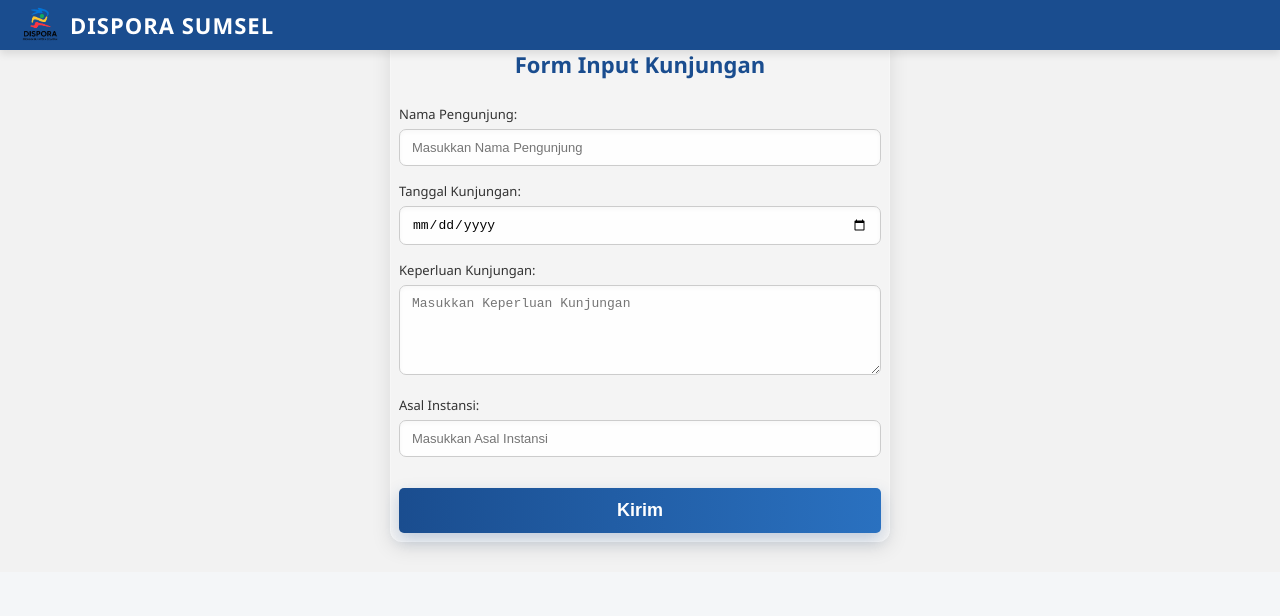
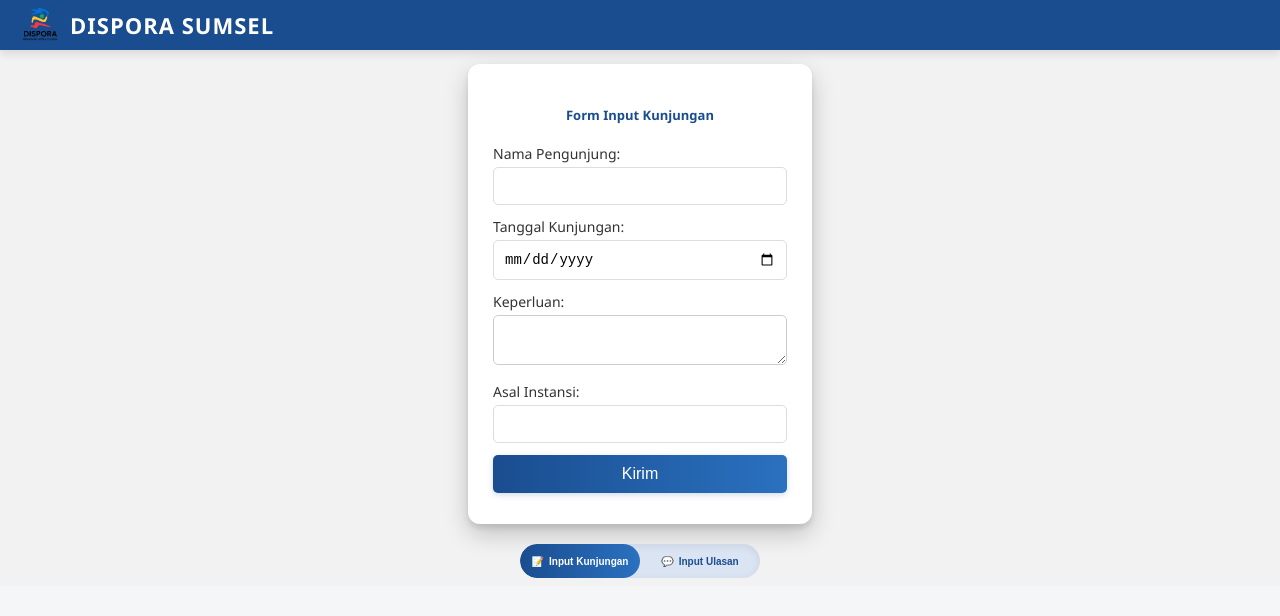
Before and after one commit to dwhusen123/kunjungandispora, a React (Create React App) app: page /form-kunjungan in a window 1280 px wide. Shown: the top 616 px of the page. Built offline with nearby package versions, Linux system fonts and the light colour scheme.

Commit message:
Update UI Form Kunjungan & Animasi

```diff
--- a/src/App.js
+++ b/src/App.js
@@ -6,7 +6,6 @@ import LoginPegawai from './pages/LoginPegawai';
 import DashboardAdmin from './pages/DashboardAdmin';
 import DashboardSekretaris from './pages/DashboardSekretaris';
 import AdminProfile from './pages/AdminProfile';
-import UlasanPengunjung from './pages/UlasanPengunjung';
 
 function App() {
   return (
@@ -18,7 +17,6 @@ function App() {
         <Route path="/dashboard-admin" element= {<DashboardAdmin />} />
         <Route path="/dashboard-sekretaris" element= {<DashboardSekretaris />} />
         <Route path="/admin/profile" element={<AdminProfile />} />
-        <Route path="/ulasan" element={<UlasanPengunjung />} />
       </Routes>
     </Router>
   );
--- a/src/Styles/FormKunjungan.css
+++ b/src/Styles/FormKunjungan.css
@@ -1,142 +1,211 @@
 body {
-  overflow-x: hidden; /* mencegah loncatan horizontal */
-  overflow-y: hidden; /* mencegah loncatan horizontal */
+  overflow-x: hidden;
+  overflow-y: auto;
+  font-family: 'Poppins', sans-serif;
+  background: #f4f6f8;
+  margin: 0;
+  padding: 0;
 }
 
-
-.form-kunjungan {
+/* === WRAPPER === */
+.form-wrapper {
   padding: 8px;
-  background: rgba(255, 255, 255, 0.15);
-  max-width: 500px; /* lebih ramping dari 540px */
-  margin: 30px auto;
-  border-radius: 12px;
-  box-shadow: 0 6px 20px rgba(0, 0, 0, 0.1);
-  border: 1px solid rgba(255, 255, 255, 0.25);
-  backdrop-filter: blur(8px);
-  animation: slideFadeIn 0.8s ease-out;
-  transform: scale(0.96); /* mengecilkan keseluruhan form sedikit */
-  transition: transform 0.4s ease;
+  margin-top: 40px;
+  width: 100%;
+  max-width: 360px; /* mengecilkan form */
+  margin-left: auto;
+  margin-right: auto;
+  box-sizing: border-box;
 }
 
-/* Animasi smooth muncul dari bawah */
-@keyframes slideFadeIn {
-  0% {
-    opacity: 0;
-    transform: translateY(30px);
-  }
-  100% {
-    opacity: 1;
-    transform: translateY(0);
-  }
+/* === FLIP CONTAINER === */
+.form-flip-container {
+  perspective: 1200px;
+  width: 100%;
+  position: relative;
+  min-height: 460px;
 }
 
-.form-kunjungan h2 {
-  text-align: center;
-  color: #1a4d8f;
-  margin-bottom: 16px;
-  font-weight: 600;
-  font-size: 22px;
+.form-flip-inner {
+  min-height: 460px;
+  transition: transform 0.7s ease;
+  transform-style: preserve-3d;
+  position: relative;
 }
 
-.form-kunjungan form {
+.form-flip-container.flipped .form-flip-inner {
+  transform: rotateY(180deg);
+}
+
+/* === FORM FACE === */
+.form-face {
+  position: relative;
+  width: 100%;
+  padding: 10px;
+  border-radius: 6px;
+  background: rgba(255, 255, 255, 0.15);
+  border: 1px solid rgba(255, 255, 255, 0.25);
+  backdrop-filter: blur(6px);
+  box-shadow: 0 3px 8px rgba(0, 0, 0, 0.05);
+  backface-visibility: hidden;
+  display: flex;
+  flex-direction: column;
+  justify-content: center;
+}
+
+.form-front {
+  z-index: 2;
+}
+
+.form-back {
+  transform: rotateY(180deg);
+}
+
+/* === ISI FORM === */
+.form-face h2 {
+  text-align: center;
+  font-size: 13px;
+  font-weight: 600;
+  color: #1a4d8f;
+  margin-bottom: 10px;
+}
+
+form {
   display: flex;
   flex-direction: column;
 }
 
-.form-kunjungan form div {
-  margin-bottom: 16px;
+form div {
+  margin-bottom: 6px;
 }
 
-.form-kunjungan form label {
-  margin-bottom: 6px;
+form div:last-of-type {
+  margin-bottom: 0; /* pastikan div terakhir tidak dorong tombol */
+}
+
+
+form label {
+  font-size: 10px;
   font-weight: 500;
   color: #333;
+  margin-bottom: 4px;
   display: block;
-  font-size: 13px;
 }
 
-.form-kunjungan form input,
-.form-kunjungan form textarea {
+form input,
+form textarea {
   width: 100%;
-  padding: 10px 12px;
+  padding: 5px 7px;
+  font-size: 10px;
   border: 1px solid #ccc;
-  border-radius: 7px;
-  background-color: #fefefe;
-  box-shadow: inset 0 2px 4px rgba(0, 0, 0, 0.03);
-  font-size: 13px;
-  transition: border 0.3s ease, box-shadow 0.3s ease;
+  border-radius: 5px;
+  background-color: #fff;
 }
 
-.form-kunjungan form input:focus,
-.form-kunjungan form textarea:focus {
+form input:focus,
+form textarea:focus {
   border-color: #1a4d8f;
-  box-shadow: 0 0 0 3px rgba(26, 77, 143, 0.2);
+  box-shadow: 0 0 0 2px rgba(26, 77, 143, 0.15);
   outline: none;
 }
 
-.form-kunjungan form textarea {
-  min-height: 90px;
+form textarea {
+  min-height: 50px;
   resize: vertical;
 }
 
-.form-kunjungan form button {
+form button[type="submit"] {
   background: linear-gradient(to right, #1a4d8f, #2a71c0);
   color: white;
-  padding: 10px;
-  font-size: 14px;
-  font-weight: bold;
+  padding: 6px;
+  font-size: 10px;
+  font-weight: 500;
   border: none;
-  border-radius: 7px;
+  border-radius: 6px;
   cursor: pointer;
-  box-shadow: 0 6px 16px rgba(26, 77, 143, 0.25);
-  transition: background 0.3s ease, transform 0.2s;
+  transition: all 0.3s ease;
+  box-shadow: 0 2px 6px rgba(26, 77, 143, 0.2);
+  margin-top: 8px;
 }
 
-.form-kunjungan form button:hover {
+form button[type="submit"]:hover {
   background: linear-gradient(to right, #2a71c0, #1a4d8f);
-  transform: scale(1.03);
+  transform: scale(1.02);
 }
 
+/* === PESAN SUKSES === */
 .success-message {
-  background: rgba(0, 255, 128, 0.1);
+  background: rgba(0, 255, 128, 0.08);
   color: #1a7f37;
-  padding: 15px 20px;
-  margin-bottom: 20px;
+  padding: 6px 10px;
+  font-size: 10px;
+  margin-top: 10px;
   border: 1px solid #a3e4b6;
-  border-left: 6px solid #28a745;
-  border-radius: 6px;
-  font-weight: 500;
-  font-size: 15px;
+  border-left: 5px solid #28a745;
+  border-radius: 5px;
   display: flex;
   align-items: center;
-  gap: 10px;
-  box-shadow: 0 2px 6px rgba(0, 128, 0, 0.08);
+  gap: 6px;
 }
 
 .success-message::before {
   content: "✔️";
-  font-size: 17px;
+  font-size: 12px;
 }
 
-@media (max-width: 600px) {
-  .form-kunjungan {
-    margin: 70px 16px 20px;
-    padding: 16px;
-    max-width: 100%;
-  }
+/* === TOGGLE SWITCH === */
+.toggle-switch-container {
+  display: flex;
+  justify-content: center;
+  margin-top: 20px;
+}
 
-  .form-kunjungan h2 {
-    font-size: 20px;
-  }
+.toggle-switch {
+  position: relative;
+  display: flex;
+  width: 240px;
+  height: 34px;
+  background-color: #dbe4f3;
+  border-radius: 17px;
+  overflow: hidden;
+  box-shadow: inset 0 2px 8px rgba(0, 0, 0, 0.08);
+}
 
-  .form-kunjungan form input,
-  .form-kunjungan form textarea {
-    font-size: 13px;
-    padding: 10px;
-  }
+.toggle-switch button {
+  flex: 1;
+  font-size: 10px;
+  font-weight: 600;
+  color: #1a4d8f;
+  background: none;
+  border: none;
+  cursor: pointer;
+  z-index: 1;
+  display: flex;
+  align-items: center;
+  justify-content: center;
+  gap: 5px;
+}
 
-  .form-kunjungan form button {
-    font-size: 14px;
-    padding: 10px;
-  }
+.toggle-switch .slider-bg {
+  position: absolute;
+  width: 50%;
+  height: 100%;
+  background: linear-gradient(to right, #1a4d8f, #2a71c0);
+  border-radius: 17px;
+  z-index: 0;
+  transition: transform 0.4s ease-in-out;
 }
+
+.toggle-switch.left .slider-bg {
+  transform: translateX(0%);
+}
+
+.toggle-switch.right .slider-bg {
+  transform: translateX(100%);
+}
+
+.toggle-switch.left button:first-child,
+.toggle-switch.right button:last-child {
+  color: #fff;
+  font-weight: 700;
+}
--- a/src/Styles/Login.css
+++ b/src/Styles/Login.css
@@ -1,5 +1,3 @@
-/* Login.css */
-
 .login-page {
   display: flex;
   flex-direction: column;
@@ -7,20 +5,20 @@
   min-height: 100vh;
   background-color: #f4f6f8;
   font-family: 'Poppins', sans-serif;
-  padding-top: 40px;
+  padding-top: 36px; /* sedikit turun dari 40px */
 }
 
 /* Flip Container */
 .form-flip-container {
   perspective: 1200px;
   width: 100%;
-  max-width: 420px;
-  height: 400px;
+  max-width: 380px; /* dari 420px */
+  height: 360px;     /* dari 400px */
   position: relative;
-  margin-top: 20px;
+  margin-top: 16px;
 }
 
-/* Inner wrapper untuk kedua sisi */
+/* Inner wrapper */
 .form-flip-inner {
   width: 100%;
   height: 100%;
@@ -29,17 +27,16 @@
   transform-style: preserve-3d;
 }
 
-/* Flip trigger */
 .form-flip-container.flipped .form-flip-inner {
   transform: rotateY(180deg);
 }
 
-/* Muka & Belakang Form */
+/* Form Faces */
 .form-face {
   position: absolute;
   width: 100%;
   height: 100%;
-  padding: 30px;
+  padding: 24px; /* dari 30px */
   box-sizing: border-box;
   border-radius: 12px;
   background: #ffffff;
@@ -54,7 +51,6 @@
   transition: box-shadow 0.3s ease;
 }
 
-/* Efek bayangan berbeda saat hover untuk kesan 3D aktif */
 .form-face:hover {
   box-shadow:
     0 12px 28px rgba(0, 0, 0, 0.25),
@@ -71,31 +67,31 @@
 
 /* Form Fields */
 form div {
-  margin-bottom: 15px;
+  margin-bottom: 12px; /* dari 15px */
 }
 
 form label {
-  font-size: 16px;
+  font-size: 14px; /* dari 16px */
   color: #333;
-  margin-bottom: 5px;
+  margin-bottom: 4px;
   display: block;
   text-align: left;
 }
 
 form input {
   width: 100%;
-  padding: 12px;
+  padding: 10px;       /* dari 12px */
   border: 1px solid #ddd;
   border-radius: 5px;
-  font-size: 16px;
+  font-size: 14px;     /* dari 16px */
 }
 
 /* Submit Button */
 form button[type="submit"] {
-  margin-top: 15px;
-  padding: 12px;
+  margin-top: 12px;     /* dari 15px */
+  padding: 10px;        /* dari 12px */
   width: 100%;
-  font-size: 18px;
+  font-size: 16px;      /* dari 18px */
   background-color: #1a4d8f;
   color: white;
   border: none;
@@ -106,15 +102,16 @@ form button[type="submit"] {
 form button[type="submit"]:hover {
   background-color: #163f76;
 }
+
 /* === SLIDER TOGGLE MODERN === */
 .role-toggle-wrapper {
   display: flex;
   align-items: center;
   justify-content: space-between;
   position: relative;
-  width: 260px;
-  height: 50px;
-  margin-top: 45px;
+  width: 230px;          /* dari 260px */
+  height: 44px;          /* dari 50px */
+  margin-top: 38px;      /* dari 45px */
   background: linear-gradient(145deg, #e6e6e6, #ffffff);
   border-radius: 50px;
   cursor: pointer;
@@ -128,8 +125,8 @@ form button[type="submit"]:hover {
   position: absolute;
   top: 3px;
   left: 3px;
-  width: 124px;
-  height: 44px;
+  width: 110px;          /* dari 124px */
+  height: 38px;          /* dari 44px */
   background: linear-gradient(to right, #1a4d8f, #2a6bd8);
   border-radius: 50px;
   box-shadow: 0 4px 8px rgba(26, 77, 143, 0.4),
@@ -139,13 +136,13 @@ form button[type="submit"]:hover {
 }
 
 .role-toggle-wrapper.sekretaris .slider {
-  left: 133px;
+  left: 117px; /* disesuaikan dari 133px */
 }
 
 .role-toggle-wrapper .label {
   flex: 1;
   text-align: center;
-  font-size: 14.5px;
+  font-size: 13px;       /* dari 14.5px */
   font-weight: 600;
   color: #333;
   z-index: 1;
@@ -173,48 +170,43 @@ form button[type="submit"]:hover {
 /* Responsive */
 @media (max-width: 500px) {
   .form-flip-container {
-    max-width: 92%;      /* dari 420px jadi relatif */
-    height: 360px;       /* sedikit dikurangi dari 400px */
+    max-width: 92%;
+    height: 340px; /* dari 360px */
   }
 
   .form-face {
-    padding: 20px;       /* lebih kecil */
+    padding: 18px;
   }
 
   form label {
-    font-size: 14px;
+    font-size: 13px;
   }
 
   form input {
-    padding: 10px;
-    font-size: 14px;
+    padding: 9px;
+    font-size: 13px;
   }
 
   form button[type="submit"] {
-    padding: 10px;
-    font-size: 16px;
+    padding: 9px;
+    font-size: 15px;
   }
 
-  .login-page {
-    padding-top: 30px;
-  }
-
-
   .role-toggle-wrapper {
-    width: 210px;
-    height: 42px;
+    width: 200px;
+    height: 40px;
   }
 
   .role-toggle-wrapper .slider {
-    width: 102px;
-    height: 36px;
+    width: 96px;
+    height: 34px;
   }
 
   .role-toggle-wrapper.sekretaris .slider {
-    left: 105px;
+    left: 100px;
   }
 
   .role-toggle-wrapper .label {
-    font-size: 12.5px;
+    font-size: 11.5px;
   }
 }
--- a/src/pages/FormKunjungan.jsx
+++ b/src/pages/FormKunjungan.jsx
@@ -1,7 +1,6 @@
 import React, { useState } from 'react';
 import '../Styles/FormKunjungan.css';
 import Navbar from '../components/Navbar/Navbar';
-import axios from 'axios';
 import { motion } from 'framer-motion';
 
 const FormKunjungan = () => {
@@ -9,62 +8,108 @@ const FormKunjungan = () => {
   const [tanggal, setTanggal] = useState('');
   const [keperluan, setKeperluan] = useState('');
   const [instansi, setInstansi] = useState('');
+  const [ulasan, setUlasan] = useState('');
+  const [rating, setRating] = useState(5);
   const [successMessage, setSuccessMessage] = useState('');
+  const [flipped, setFlipped] = useState(false);
 
-  const handleSubmit = async (e) => {
+  const resetForm = () => {
+    setNama('');
+    setTanggal('');
+    setKeperluan('');
+    setInstansi('');
+    setUlasan('');
+    setRating(5);
+  };
+
+  const handleKunjunganSubmit = async (e) => {
     e.preventDefault();
 
     try {
-      await axios.post('http://localhost:5001/api/kunjungan', {
+      const payload = {
         nama,
         tanggal_kunjungan: tanggal,
         keperluan,
         instansi,
-        status: 'menunggu',
+        status: 'menunggu'
+      };
+
+      const res = await fetch('http://localhost:5001/api/kunjungan', {
+        method: 'POST',
+        headers: { 'Content-Type': 'application/json' },
+        body: JSON.stringify(payload)
       });
 
-      setNama('');
-      setTanggal('');
-      setKeperluan('');
-      setInstansi('');
+      if (!res.ok) throw new Error('Gagal kirim data');
 
-      const wantsToReview = window.confirm('✅ Kunjungan berhasil dicatat.\nApakah Anda ingin memberikan ulasan?');
-      if (wantsToReview) {
-        window.location.href = '/ulasan';
-      } else {
-        setSuccessMessage(`✅ Terima kasih, ${nama}. Kunjungan Anda berhasil dicatat.`);
-        setTimeout(() => setSuccessMessage(''), 3000);
-      }
-
-    } catch (error) {
-      console.error('Gagal:', error);
+      setSuccessMessage('✅ Terima kasih atas kunjungan Anda. Silakan kirim ulasan untuk membantu kami meningkatkan pelayanan.');
+      resetForm();
+      setTimeout(() => setSuccessMessage(''), 5000);
+    } catch (err) {
+      console.error('❌ Gagal kirim kunjungan:', err);
       alert('❌ Gagal mengirim data');
     }
+  };
+
+  const handleUlasanSubmit = (e) => {
+    e.preventDefault();
+
+    const newUlasan = {
+      id: Date.now(),
+      nama,
+      ulasan,
+      rating,
+      tanggal: new Date().toISOString()
+    };
+
+    const existing = JSON.parse(localStorage.getItem('ulasanList')) || [];
+    localStorage.setItem('ulasanList', JSON.stringify([...existing, newUlasan]));
+
+    resetForm();
+    setSuccessMessage('✅ Ulasan Anda telah dikirim. Terima kasih atas partisipasi Anda dalam meningkatkan kualitas layanan kami.');
+    setTimeout(() => setSuccessMessage(''), 5000);
+    setFlipped(false);
   };
 
   return (
     <>
       <Navbar />
       <motion.div
-        className="form-kunjungan animated-form"
-        initial={{ opacity: 0, y: 40, scale: 0.95 }}
-        animate={{ opacity: 1, y: 0, scale: 1 }}
-        transition={{ duration: 0.6, ease: 'easeOut' }}
+        className="form-wrapper"
+        initial={{ opacity: 0, y: 40 }}
+        animate={{ opacity: 1, y: 0 }}
+        transition={{ duration: 0.6, ease: "easeOut" }}
+      >
+        {successMessage && (
+          <motion.p
+            className="success-message"
+            style={{ marginTop: '70px' }}
+            initial={{ opacity: 0, y: -10 }}
+            animate={{ opacity: 1, y: 0 }}
+            transition={{ duration: 0.4 }}
+          >
+            {successMessage}
+          </motion.p>
+        )}
+
+        <div className={`form-flip-container ${flipped ? 'flipped' : ''}`}>
+          <div className="form-flip-inner">
+
+{/* FRONT: Form Kunjungan */}
+<div className="form-face form-front">
+  <motion.div
+    initial={{ opacity: 0, y: 30 }}
+    animate={{ opacity: 1, y: 0 }}
+    transition={{ duration: 0.5 }}
   >
     <h2>Form Input Kunjungan</h2>
-
-        {successMessage && (
-          <p className="success-message">{successMessage}</p>
-        )}
-
-        <form onSubmit={handleSubmit}>
+    <form onSubmit={handleKunjunganSubmit}>
       <div>
         <label>Nama Pengunjung:</label>
         <input
           type="text"
           value={nama}
           onChange={(e) => setNama(e.target.value)}
-              placeholder="Masukkan Nama Pengunjung"
           required
         />
       </div>
@@ -78,11 +123,10 @@ const FormKunjungan = () => {
         />
       </div>
       <div>
-            <label>Keperluan Kunjungan:</label>
+        <label>Keperluan:</label>
         <textarea
           value={keperluan}
           onChange={(e) => setKeperluan(e.target.value)}
-              placeholder="Masukkan Keperluan Kunjungan"
           required
         ></textarea>
       </div>
@@ -92,13 +136,62 @@ const FormKunjungan = () => {
           type="text"
           value={instansi}
           onChange={(e) => setInstansi(e.target.value)}
-              placeholder="Masukkan Asal Instansi"
           required
         />
       </div>
       <button type="submit">Kirim</button>
     </form>
   </motion.div>
+</div>
+
+{/* BACK: Form Ulasan */}
+<div className="form-face form-back">
+  <motion.div
+    initial={{ opacity: 0, y: 30 }}
+    animate={{ opacity: 1, y: 0 }}
+    transition={{ duration: 0.5 }}
+  >
+    <h2>Ulasan Pengunjung</h2>
+    <form onSubmit={handleUlasanSubmit}>
+      <div>
+        <label>Rating (1-5):</label>
+        <input
+          type="number"
+          min="1"
+          max="5"
+          value={rating}
+          onChange={(e) => setRating(e.target.value)}
+          required
+        />
+      </div>
+      <div>
+        <label>Ulasan:</label>
+        <textarea
+          value={ulasan}
+          onChange={(e) => setUlasan(e.target.value)}
+          required
+        ></textarea>
+      </div>
+      <button type="submit">Kirim Ulasan</button>
+    </form>
+  </motion.div>
+</div>
+
+          </div>
+        </div>
+
+        <div className="toggle-switch-container">
+          <div className={`toggle-switch ${flipped ? 'right' : 'left'}`}>
+            <button onClick={() => setFlipped(false)}>
+              📝 <span>Input Kunjungan</span>
+            </button>
+            <button onClick={() => setFlipped(true)}>
+              💬 <span>Input Ulasan</span>
+            </button>
+            <div className="slider-bg" />
+          </div>
+        </div>
+      </motion.div>
     </>
   );
 };
--- a/src/pages/UlasanPengunjung.jsx
+++ /dev/null
@@ -1,78 +0,0 @@
-// src/pages/UlasanPengunjung.js
-import React, { useState } from 'react';
-import Navbar from '../components/Navbar/Navbar';
-import '../Styles/FormKunjungan.css'; // bisa gunakan style form yang sama
-
-const UlasanPengunjung = () => {
-  const [nama, setNama] = useState('');
-  const [ulasan, setUlasan] = useState('');
-  const [rating, setRating] = useState(5);
-  const [successMessage, setSuccessMessage] = useState('');
-
-  const handleSubmit = (e) => {
-    e.preventDefault();
-
-    const newUlasan = {
-      id: Date.now(),
-      nama,
-      ulasan,
-      rating,
-      tanggal: new Date().toISOString()
-    };
-
-    const existing = JSON.parse(localStorage.getItem('ulasanList')) || [];
-    localStorage.setItem('ulasanList', JSON.stringify([...existing, newUlasan]));
-
-    setNama('');
-    setUlasan('');
-    setRating(5);
-    setSuccessMessage('✅ Terima kasih atas ulasan Anda!');
-
-    setTimeout(() => setSuccessMessage(''), 3000);
-  };
-
-  return (
-    <div className="form-kunjungan">
-      <Navbar />
-      <h2>Ulasan Pengunjung</h2>
-
-      {successMessage && <p className="success-message">{successMessage}</p>}
-
-      <form onSubmit={handleSubmit}>
-        <div>
-          <label>Nama:</label>
-          <input
-            type="text"
-            value={nama}
-            onChange={(e) => setNama(e.target.value)}
-            placeholder="Masukkan nama Anda"
-            required
-          />
-        </div>
-        <div>
-          <label>Rating (1-5):</label>
-          <input
-            type="number"
-            min="1"
-            max="5"
-            value={rating}
-            onChange={(e) => setRating(e.target.value)}
-            required
-          />
-        </div>
-        <div>
-          <label>Ulasan:</label>
-          <textarea
-            value={ulasan}
-            onChange={(e) => setUlasan(e.target.value)}
-            placeholder="Tulis pendapat atau saran Anda..."
-            required
-          ></textarea>
-        </div>
-        <button type="submit">Kirim Ulasan</button>
-      </form>
-    </div>
-  );
-};
-
-export default UlasanPengunjung;
```
Lines whose indentation alone changed are shown as unchanged.
